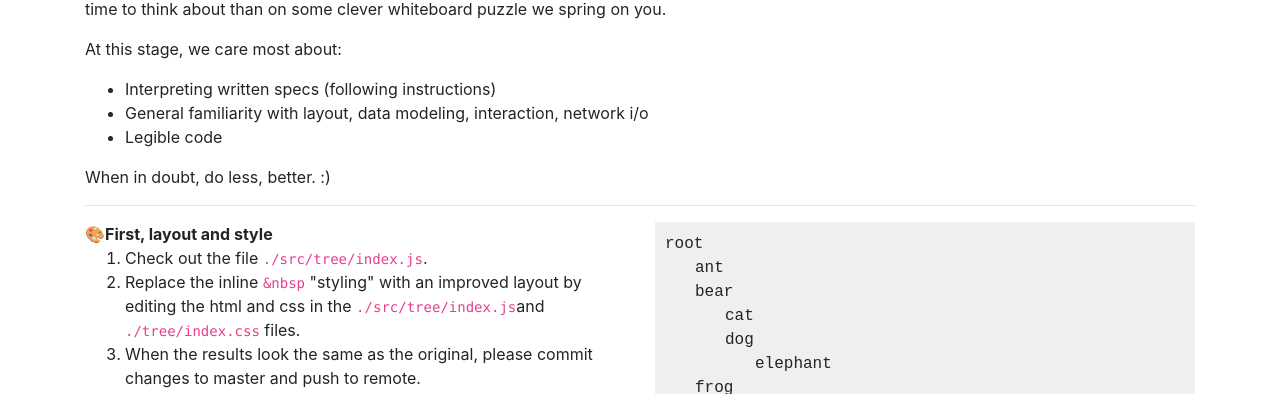
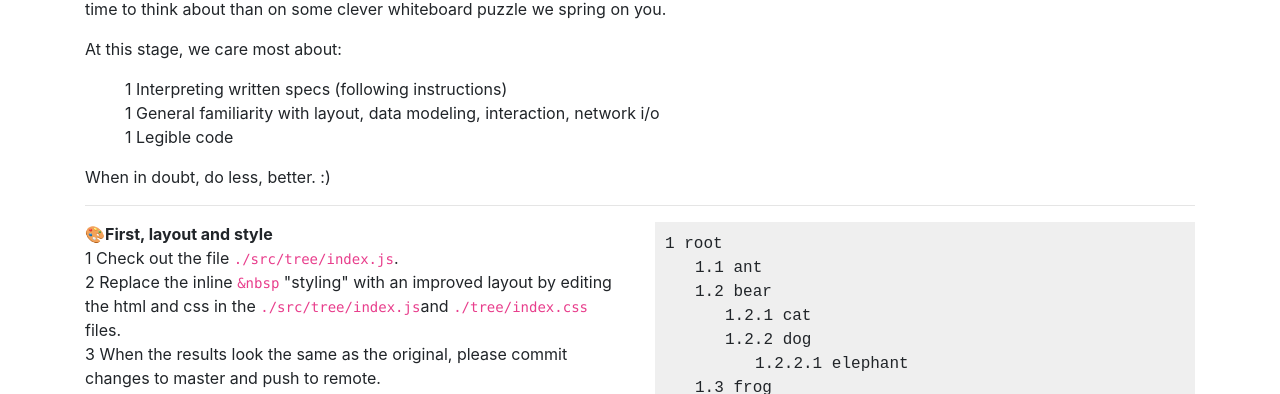
Before and after one commit to QuadDamn/hinge-health-react-engineering-test, a React (Create React App) app in the folder trees/: page / in a window 1280 px wide. Shown: the part 406-800 px from the top of the page. Built offline with nearby package versions, Linux system fonts and the light colour scheme.

Commit message:
Adding in nested ordered lists per bonus #2 part 1.

```diff
--- a/trees/src/tree/index.css
+++ b/trees/src/tree/index.css
@@ -16,3 +16,32 @@
 .indent-third-child {
     text-indent: 90px;
 }
+
+ol {
+    counter-reset: item;
+    padding: 0;
+}
+
+li {
+    display: block
+}
+
+li:before {
+    content: counter(item) " ";
+    counter-increment: item
+}
+
+li li:before {
+    content: counters(item, ".") " ";
+    counter-increment: item
+}
+
+li li li:before {
+    content: counters(item, ".") " ";
+    counter-increment: item
+}
+
+li li li li:before {
+    content: counters(item, ".") " ";
+    counter-increment: item
+}
--- a/trees/src/tree/index.js
+++ b/trees/src/tree/index.js
@@ -5,13 +5,26 @@ import axios from 'axios'
 export default function Tree() {
     return (
         <div className="tree">
-            <div>root</div>
-            <div className="indent-first-child">ant</div>
-            <div className="indent-first-child">bear</div>
-            <div className="indent-second-child">cat</div>
-            <div className="indent-second-child">dog</div>
-            <div className="indent-third-child">elephant</div>
-            <div className="indent-first-child">frog</div>
+            <ol>
+                <li>root
+                    <ol>
+                        <li className="indent-first-child">ant</li>
+                        <li className="indent-first-child">bear
+                            <ol>
+                                <li className="indent-second-child">cat</li>
+                                <li className="indent-second-child">dog
+
+                                    <ol>
+                                        <li className="indent-third-child">elephant</li>
+                                    </ol>
+
+                                </li>
+                            </ol>
+                        </li>
+                        <li className="indent-first-child">frog</li>
+                    </ol>
+                </li>
+            </ol>
         </div>
     );
 }
```
